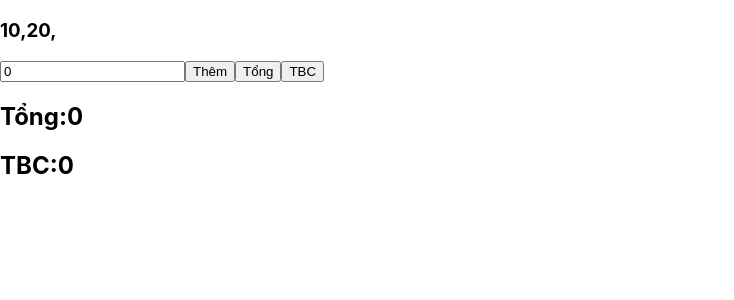
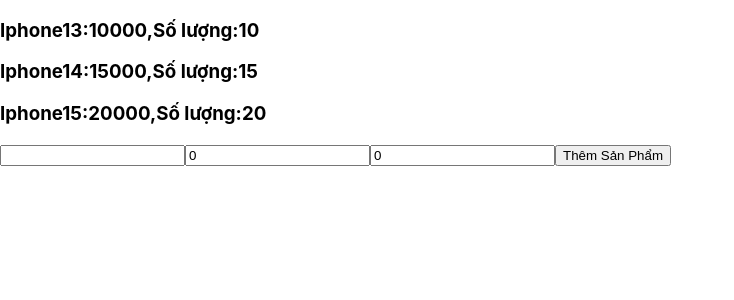
Before and after one commit to bigboss30051999/Module3_React, a React (Create React App) app: page / in a window 1280 px wide. Shown: the top 300 px of the page, without its empty margins (0-734 px from the left). Built offline with nearby package versions, Linux system fonts and the light colour scheme.

Commit message:
sua code

```diff
--- a/src/App.js
+++ b/src/App.js
@@ -2,10 +2,11 @@
 import './App.css';
 import Login from "./Login";
 import Listnumber from "./Listnumber";
+import ListProduct from "./ListProduct";
 function App() {
   return (
     <>
-<Listnumber/>
+<ListProduct/>
     </>
   );
 }
--- /dev/null
+++ b/src/ListProduct.js
@@ -0,0 +1,31 @@
+import {useState} from "react";
+
+export default function ListProduct(){
+    let [products, setProducts] = useState([
+        {name:"Iphone13", price:10000, quantity:10},
+        {name:"Iphone14", price:15000, quantity:15},
+        {name:"Iphone15", price:20000, quantity:20},
+    ]);
+    let [name,setName] = useState('');
+    let [price,setPrice] = useState(0);
+    let[quantity,setQuantity] = useState(0);
+    function addProduct(){
+        setProducts([...products, {name,price,quantity}])
+        setName('');
+        setPrice(0)
+        setQuantity(0)
+    }
+    return(
+        <>
+            {products.map((product)=>(
+                <h3>
+                {product.name}:{product.price},Số lượng:{product.quantity}
+                </h3>
+            ))}
+            <input type="text" value={name} onChange={e => setName(e.target.value)}/>
+            <input type="text" value={price} onChange={e => setPrice(+e.target.value)}/>
+            <input type="text" value={quantity} onChange={e => setQuantity(+e.target.value)}/>
+            <button onClick={addProduct}>Thêm Sản Phẩm</button>
+        </>
+    )
+}
```
